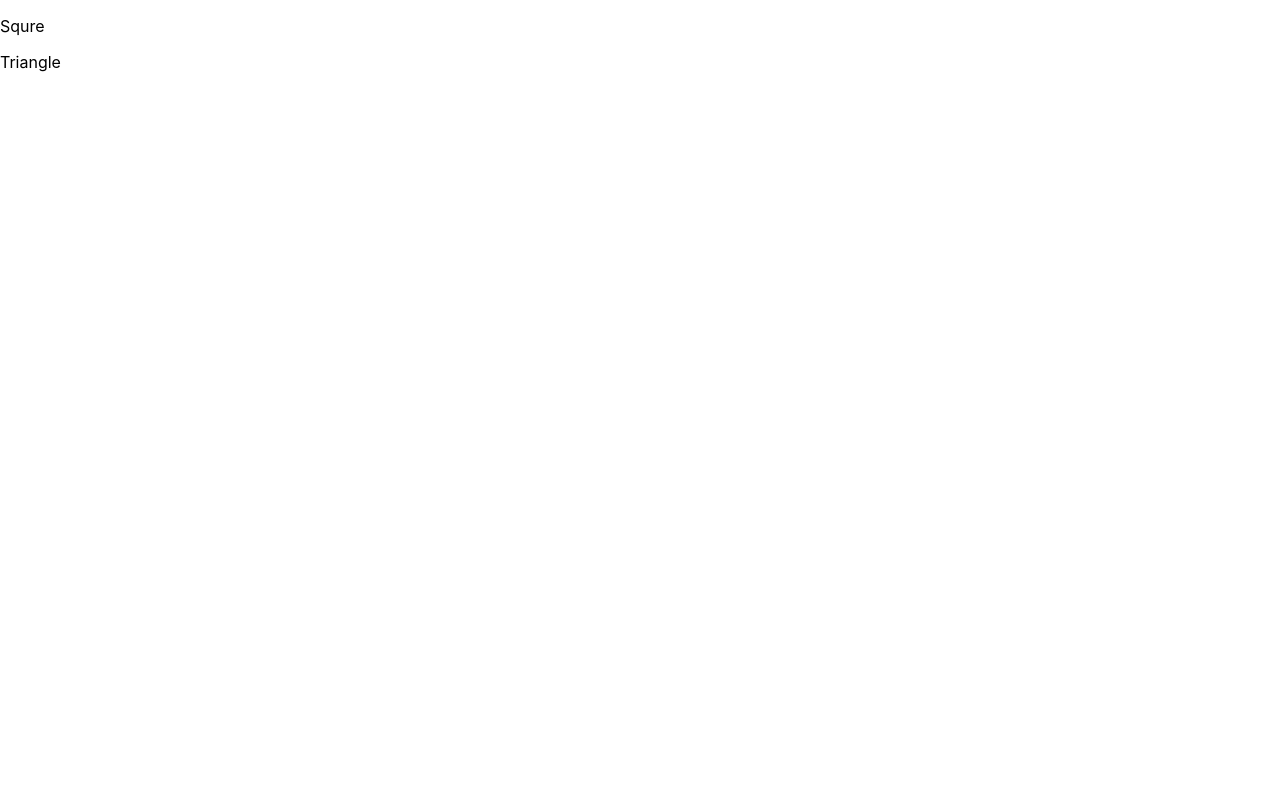
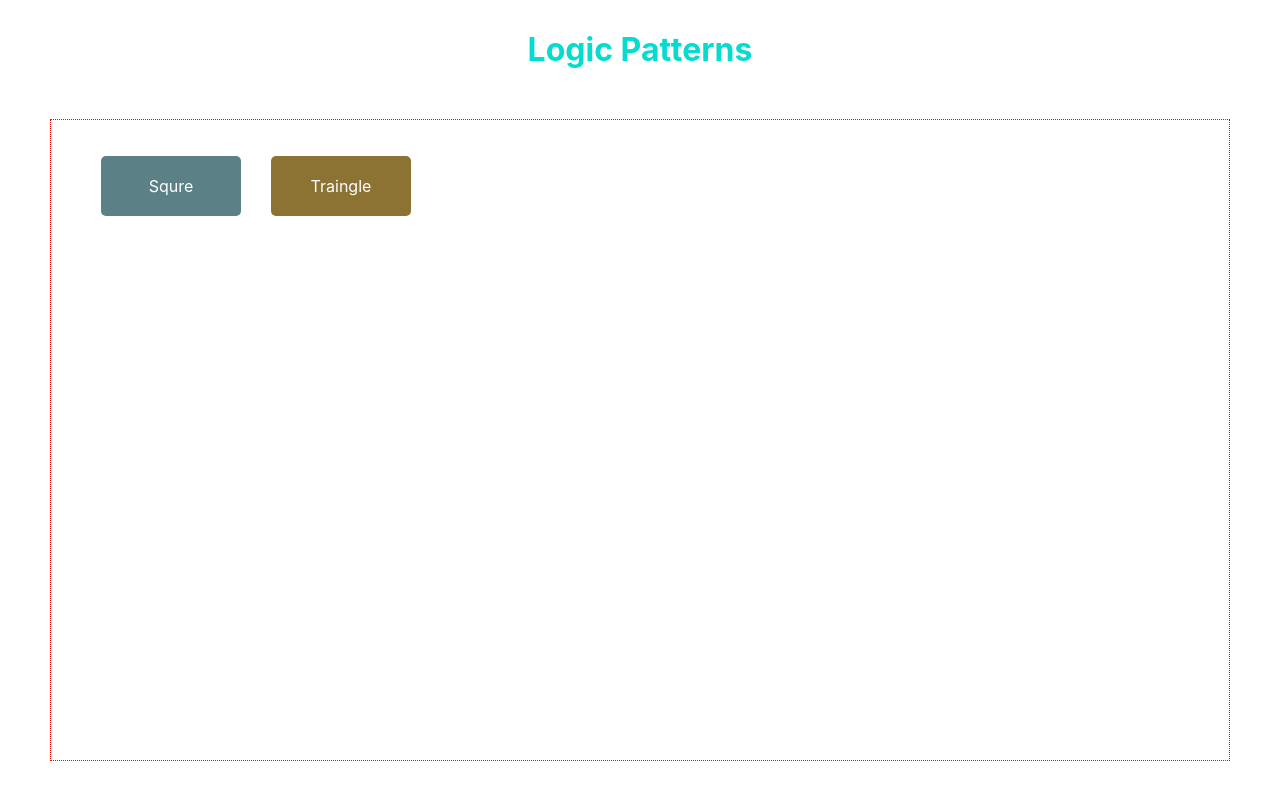
Before and after one commit to sethukumar0001/Javascript-Logics, a React (Create React App) app: page / in a window 1280 px wide. Shown: the top 800 px of the page. Built offline with nearby package versions, Linux system fonts and the light colour scheme.

Commit message:
ui setup done

```diff
--- a/package.json
+++ b/package.json
@@ -7,7 +7,9 @@
     "@testing-library/react": "^13.4.0",
     "@testing-library/user-event": "^13.5.0",
     "react": "^18.2.0",
+    "react-code-blocks": "^0.0.9-0",
     "react-dom": "^18.2.0",
+    "react-router-dom": "^6.4.1",
     "react-scripts": "5.0.1",
     "web-vitals": "^2.1.4"
   },
--- a/src/App.css
+++ b/src/App.css
@@ -1,38 +1,27 @@
-.App {
+.main {
+  align-items: flex-start;
+  margin: 50px;
+  border: 1px dotted red;
+  min-height: 80vh;
+}
+.header{
   text-align: center;
+  margin-top: 30px;
 }
-
-.App-logo {
-  height: 40vmin;
-  pointer-events: none;
+.container {
+  margin: 20px;
+  flex-wrap: wrap;
+  display: flex;
 }
-
-@media (prefers-reduced-motion: no-preference) {
-  .App-logo {
-    animation: App-logo-spin infinite 20s linear;
-  }
+.mainItem {
+  padding: 20px;
+  min-width: 100px;
+  margin-left: 30px;
+  color: white;
+  text-align: center;
+  border-radius: 5px;
+  cursor: pointer;
 }
-
-.App-header {
-  background-color: #282c34;
-  min-height: 100vh;
-  display: flex;
-  flex-direction: column;
-  align-items: center;
-  justify-content: center;
-  font-size: calc(10px + 2vmin);
-  color: white;
+ a{
+  text-decoration:none;
 }
-
-.App-link {
-  color: #61dafb;
-}
-
-@keyframes App-logo-spin {
-  from {
-    transform: rotate(0deg);
-  }
-  to {
-    transform: rotate(360deg);
-  }
-}
--- a/src/App.js
+++ b/src/App.js
@@ -1,9 +1,8 @@
 import "./App.css";
-import Logic1 from "./logics/Squre";
-import Main from "./pages";
+import MainRoutes from "./routes";
 
 function App() {
-  return <Main />;
+  return <MainRoutes />;
 }
 
 export default App;
--- a/src/logics/Squre.js
+++ b/src/logics/Squre.js
@@ -1,9 +1,11 @@
+import { CopyBlock, dracula } from "react-code-blocks";
+import "./index.css";
 // ****
 // ****
 // ****
 // ****
 
-function Squre(props) {
+function Squre() {
   const logicfun = () => {
     let numberSquare = 5;
     let stringSquare = "";
@@ -16,15 +18,13 @@ function Squre(props) {
     return stringSquare;
   };
   return (
-    <div style={{}}>
-      <p style={{ whiteSpace: "pre-wrap", textAlign: "center" }}>
-        {logicfun()}
-      </p>
-
-      <p style={{ whiteSpace: "pre-wrap" }}>
-        {`
-          const function = () => {
-
+    <div className="codemain">
+      <h3>Logic</h3>
+      <p className="codemaintext">{logicfun()}</p>
+      <div>
+        <CopyBlock
+          language={"jsx"}
+          text={`
           let numberSquare = 5;
           let stringSquare = "";
           for (let i = 1; i <= numberSquare; i++) {
@@ -33,10 +33,14 @@ function Squre(props) {
             }
             stringSquare += "/n";
           }
-            return stringSquare;
-
-          };`}
-      </p>
+          return stringSquare;`}
+          showLineNumbers={true}
+          theme={dracula}
+          wrapLines={true}
+          codeBlock
+        />
+        <br />
+      </div>
     </div>
   );
 }
--- /dev/null
+++ b/src/logics/index.css
@@ -0,0 +1,6 @@
+.codemain{
+    margin: 40px;
+}
+.codemaintext{
+    white-space: pre-wrap
+}
--- /dev/null
+++ b/src/pages/NotFoundPage.js
@@ -0,0 +1,11 @@
+import React from 'react';
+
+function NotFoundPage(props) {
+    return (
+        <div>
+            No Page found
+        </div>
+    );
+}
+
+export default NotFoundPage;
--- a/src/pages/index.js
+++ b/src/pages/index.js
@@ -1,12 +1,38 @@
-import React from 'react';
+import React, { useState } from "react";
+import { Link } from "react-router-dom";
 
-function Main(props) {
+function Main() {
+  function randomColor() {
     return (
-        <div className='d-flex m-2'>
-            <p>Squre</p>
-            <p>Triangle</p>
+      "#" +
+      ("00000" + ((Math.random() * 16777216) << 0).toString(16)).substr(-6)
+    );
+  }
+
+  const [list] = useState([
+    { name: "Squre", path: "/squre" },
+    { name: "Traingle", path: "/triangle" },
+  ]);
+  return (
+    <div className="main-container">
+      <h1 className="header" style={{ color: randomColor() }}>
+        Logic Patterns
+      </h1>
+      <div className="main">
+        <div className="container">
+          {list.map((item) => {
+            return (
+              <Link to={item.path}>
+                <p className="mainItem" style={{ background: randomColor() }}>
+                  {item.name}
+                </p>
+              </Link>
+            );
+          })}
         </div>
-    );
+      </div>
+    </div>
+  );
 }
 
 export default Main;
--- /dev/null
+++ b/src/routes/index.js
@@ -0,0 +1,23 @@
+import React from "react";
+import { LogicRoutes } from "./logic.routes";
+import { BrowserRouter, Route, Routes } from 'react-router-dom';
+import NotFoundPage from "../pages/NotFoundPage";
+
+function MainRoutes(props) {
+  return (
+    <div>
+      <BrowserRouter>
+        <Routes>
+          {/* Public Routes */}
+          {LogicRoutes.map((item, key) => {
+            let Element = item.component;
+            return <Route key={key} path={item.path} element={<Element />} />;
+          })}
+          <Route path={"*"} element={<NotFoundPage />} />
+        </Routes>
+      </BrowserRouter>
+    </div>
+  );
+}
+
+export default MainRoutes;
--- /dev/null
+++ b/src/routes/logic.routes.js
@@ -0,0 +1,7 @@
+import Squre from "../logics/Squre";
+import Main from "../pages";
+
+export const LogicRoutes = [
+  { path: "/", name: "main", component: Main },
+  { path: "/squre", name: "squre", component: Squre },
+];
```
Also changed, not shown: 1 other file (tests, documents, lock files or other folders). Lines whose indentation alone changed are shown as unchanged.
